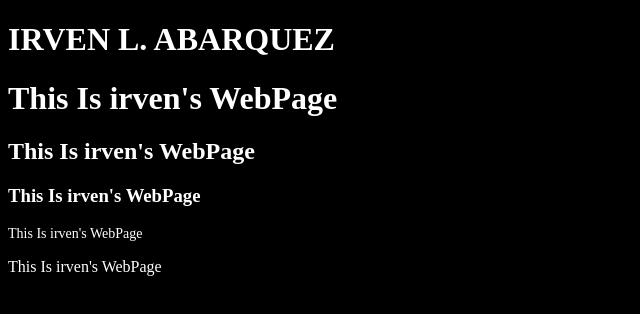
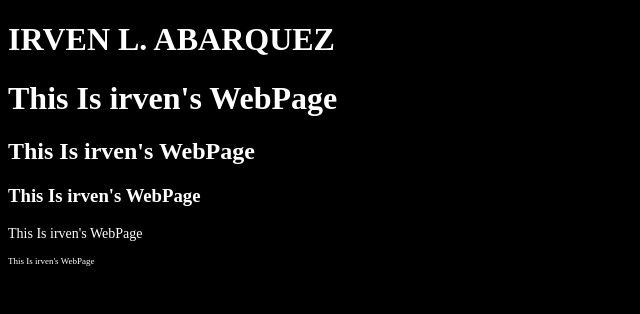
Before and after one commit to irvento/IT24, a plain HTML site: page index.html in a window 1280 px wide. Shown: the whole page, without its empty margins (0-640 px from the left). Drawn offline with Linux system fonts and the light colour scheme.

Commit message:
Update index.html

```diff
--- a/index.html
+++ b/index.html
@@ -11,6 +11,6 @@
     <h2 style="color: white;">This Is irven's  WebPage</h2>
     <h3 style="color: white;">This Is irven's  WebPage</h3>
     <p style="color: white; font-size: 14px;">This Is irven's  WebPage</p>
-    <p style="color: white;">This Is irven's  WebPage</p>
+    <p style="color: white; font-size: 9px;">This Is irven's  WebPage</p>
 </body>
 </html>
```
